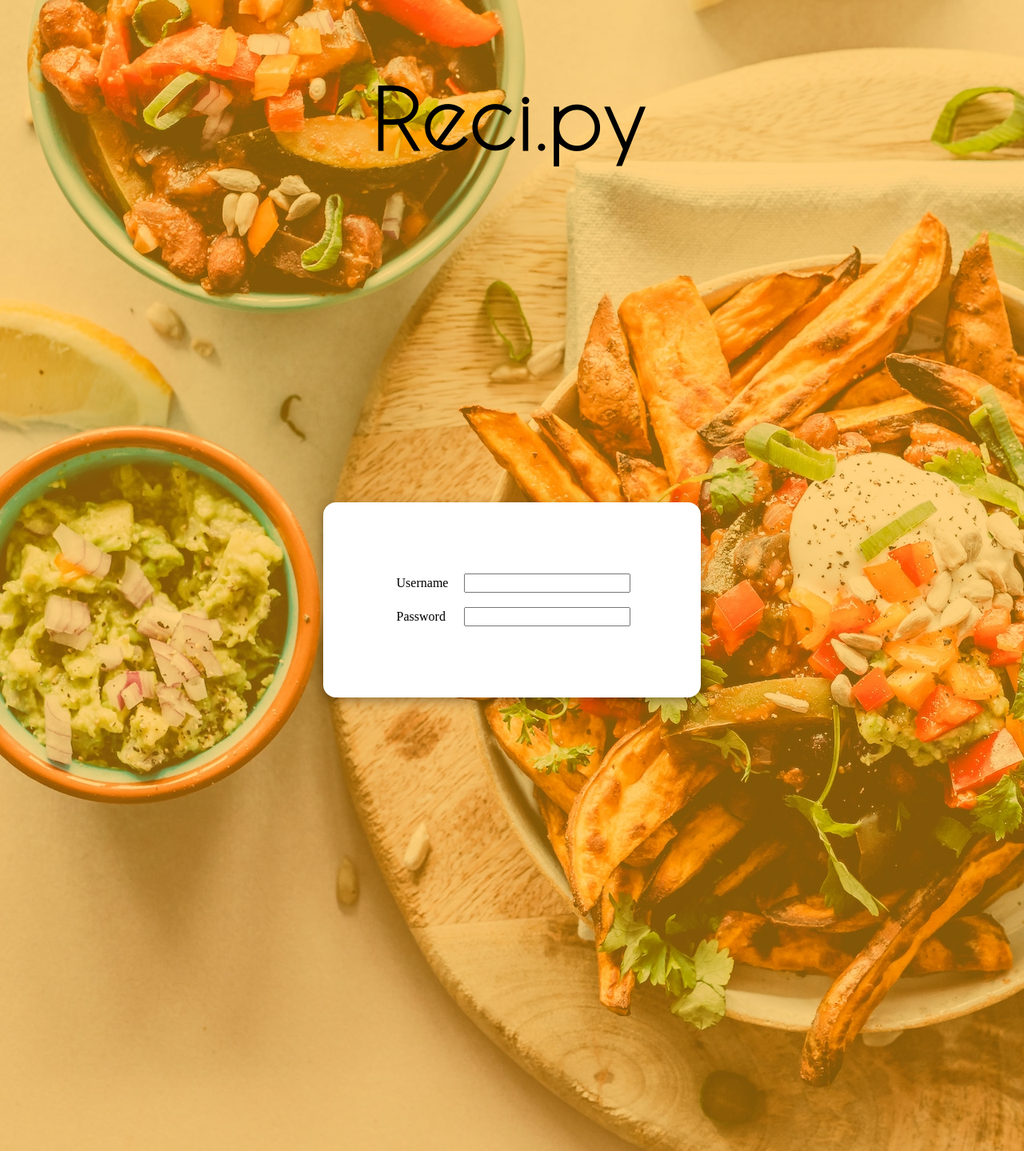
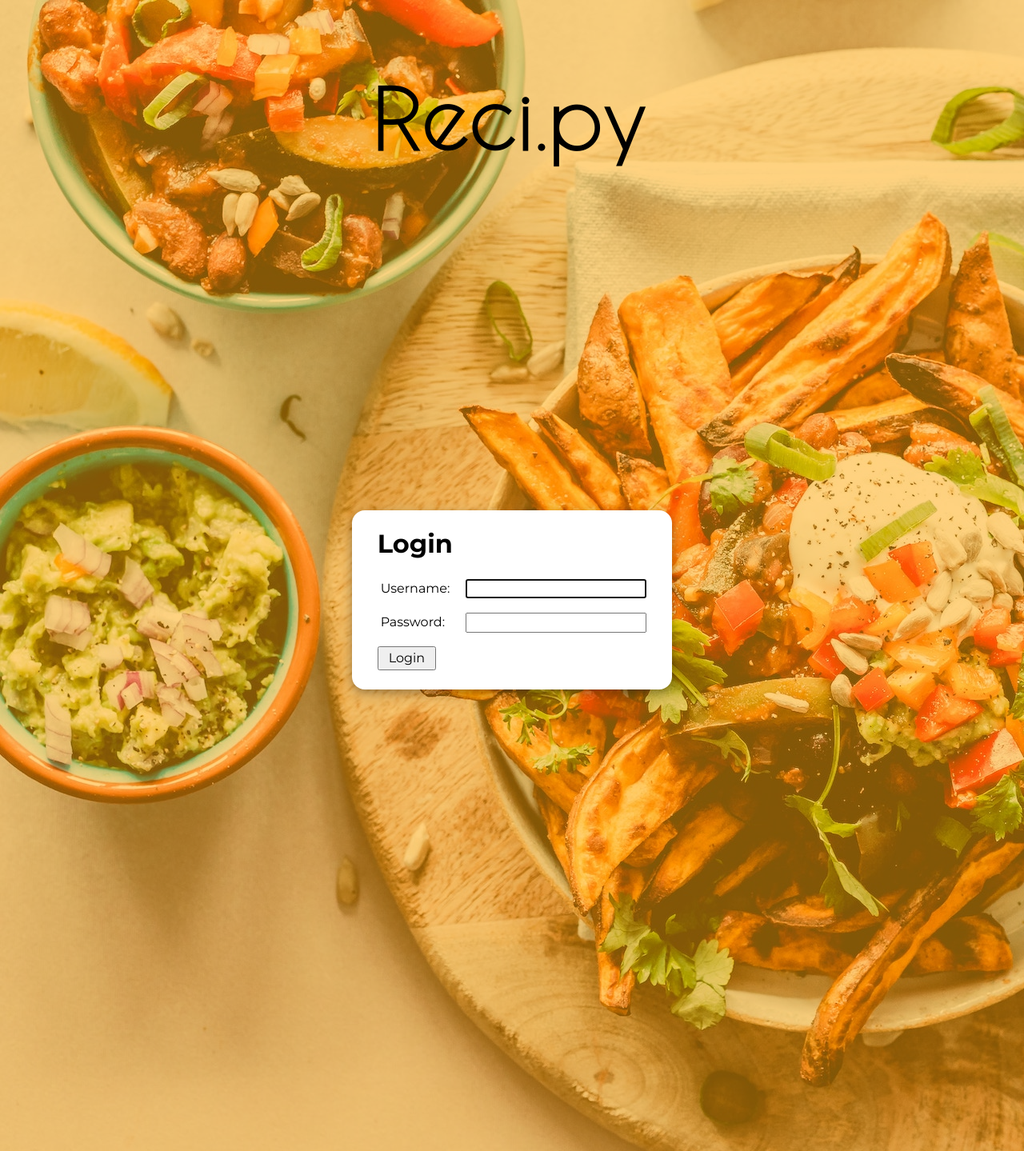
Before and after one commit to dominicwild/Django-Test-Project, a Django app: page /recipe/login/ in a window 1280 px wide. Shown: the top 1439 px of the page at 80% size. Run offline with Django 4.2, Linux system fonts and the light colour scheme; style sheets or scripts are compiled from the project's sources.

Commit message:
Use Django login in login view

```diff
--- a/djangosite/recipe_site/static/recipe_site/css/base.scss
+++ b/djangosite/recipe_site/static/recipe_site/css/base.scss
@@ -6,17 +6,32 @@
 
 @font-face {
   font-family: Queensides;
-  src: url("../fonts/Queensides.ttf");
+  src: url("../fonts/Queensides/Queensides.ttf");
 }
 
 @font-face {
   font-family: Queensides;
-  src: url("../fonts/QueensidesMedium.ttf");
+  src: url("../fonts/Queensides/QueensidesMedium.ttf");
   font-weight: bold;
 }
 
 @font-face {
   font-family: Queensides;
-  src: url("../fonts/QueensidesLight.ttf");
+  src: url("../fonts/Queensides/QueensidesLight.ttf");
   font-weight: 300;
 }
+
+@font-face {
+  font-family: Monseratt;
+  src: url("../fonts/Monserrat/Montserrat-VariableFont_wght.ttf");
+}
+
+@font-face {
+  font-family: Monseratt;
+  src: url("../fonts/Monserrat/Montserrat-Italic-VariableFont_wght.ttf");
+  font-style: italic;
+}
+
+* {
+  font-family: Monseratt, serif;
+}
--- a/djangosite/recipe_site/static/recipe_site/css/login.scss
+++ b/djangosite/recipe_site/static/recipe_site/css/login.scss
@@ -33,33 +33,48 @@ body {
 
   .login-container {
 
+    display: flex;
+    flex-direction: column;
 
-    display: flex;
-    padding: 5em;
+    padding: 1.5em 2em;;
+
     background-color: white;
     border: white;
     border-radius: 1em;
     box-shadow: 0 4px 8px 0 rgba(0, 0, 0, 0.2), 0 6px 20px 0 rgba(0, 0, 0, 0.19);
 
+    h1 {
+      margin: 0 0 0.5em 0;
+    }
+
     form {
       display: flex;
       flex-direction: column;
-      width: 20%;
       text-align: center;
       justify-content: center;
       flex-grow: 1;
 
-      label {
-        margin: 0.5em;
+      .login-input {
+        margin: 0.5em 0;
         display: flex;
         flex-grow: 1;
         justify-content: space-between;
         gap: 1em;
         align-items: center;
 
-        span {
+        label {
           text-align: center;
           margin: 0.25em;
+          font-family: Monseratt, serif;
+        }
+      }
+
+      .login-btn {
+        margin-top: 0.5em;
+        display: flex;
+
+        input {
+          padding: 0.25em 0.75em;
         }
       }
     }
--- /dev/null
+++ b/djangosite/recipe_site/templates/recipe_site/home.html
@@ -0,0 +1 @@
+<h1>Home Page</h1>
--- a/djangosite/recipe_site/templates/recipe_site/login.html
+++ b/djangosite/recipe_site/templates/recipe_site/login.html
@@ -23,20 +23,24 @@
                      alt="Good looking food"/>
             </div>
             <div class="login-container">
+                <h1>Login</h1>
+
                 <form method="POST" action="login.html">
-                    <label>
-                    <span>
-                        Username
-                    </span>
-                        <input type="text" name="username"/>
-                    </label>
-                    <label>
-                    <span>
-                        Password
-                    </span>
-                        <input type="text" name="password"/>
-                    </label>
+                    <div class="login-input">
+                        {{ form.username.label_tag }}
+                        {{ form.username }}
+                    </div>
+                    <div class="login-input">
+                        {{ form.password.label_tag }}
+                        {{ form.password }}
+                    </div>
+                    <div class="login-btn">
+                        <input type="submit" value="Login">
+                    </div>
+                    <input type="hidden" name="next" value="{{ next }}">
+                    {% csrf_token %}
                 </form>
+
             </div>
         </div>
 
--- a/djangosite/recipe_site/urls.py
+++ b/djangosite/recipe_site/urls.py
@@ -1,8 +1,8 @@
 from django.urls import path
 
-from recipe_site.views.login_view import LoginView
+from recipe_site.views.user_login_view import UserLoginView
 
 app_name = 'recipe_site'
 urlpatterns = [
-    path('login/', LoginView.as_view(), name='index'),
+    path('login/', UserLoginView.as_view(), name='index'),
 ]
--- a/djangosite/recipe_site/views/login_view.py
+++ b/djangosite/recipe_site/views/user_login_view.py
@@ -1,8 +1,10 @@
+from django.contrib.auth.views import LoginView
 from django.shortcuts import render
 from django.views.generic import TemplateView
 
 
 # Create your views here.
 
-class LoginView(TemplateView):
+class UserLoginView(LoginView):
     template_name = "recipe_site/login.html"
+    next = "recipe_site/home.html"
```
Also changed, not shown: djangosite/recipe_site/static/recipe_site/fonts/Monserrat/Montserrat-Italic-VariableFont_wght.ttf (added), djangosite/recipe_site/static/recipe_site/fonts/Monserrat/Montserrat-VariableFont_wght.ttf (added), djangosite/recipe_site/static/recipe_site/fonts/Queensides/Queensides.ttf (renamed from djangosite/recipe_site/static/recipe_site/fonts/Queensides.ttf), djangosite/recipe_site/static/recipe_site/fonts/Queensides/QueensidesLight.ttf (renamed from djangosite/recipe_site/static/recipe_site/fonts/QueensidesLight.ttf), djangosite/recipe_site/static/recipe_site/fonts/Queensides/QueensidesMedium.ttf (renamed from djangosite/recipe_site/static/recipe_site/fonts/QueensidesMedium.ttf).
